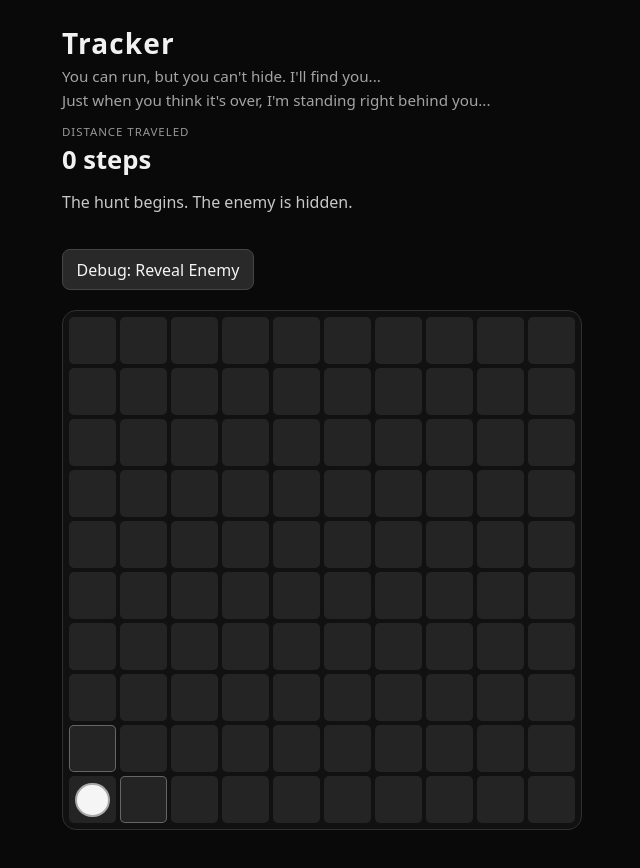
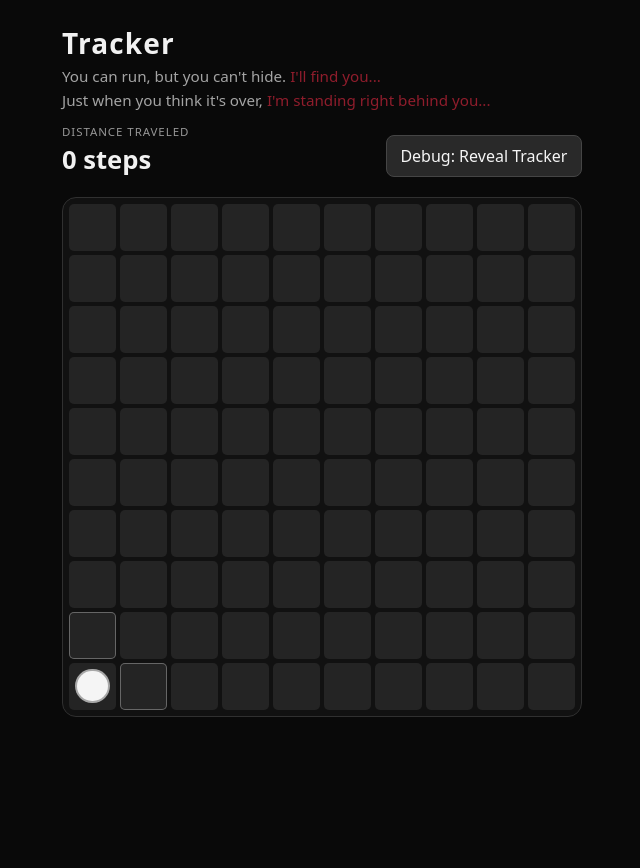
Before and after one commit to ehaezebroeck/Tracker-Game, a React (Vite) app: page / in a window 1280 px wide. Shown: the whole page, without its empty margins (318-958 px from the left). After the commit the page ends 800 px from the top, so only its background shows below. Built offline with nearby package versions, Linux system fonts and the light colour scheme.

Commit message:
cosmetic ui redesign. (vague but I'm tired)

```diff
--- a/src/App.css
+++ b/src/App.css
@@ -25,8 +25,14 @@
   font-size: 0.95rem;
 }
 
+.tagline-threat {
+  color: #8f1d2c;
+}
+
 .stats {
   display: flex;
+  align-items: flex-end;
+  justify-content: space-between;
   gap: 1.75rem;
 }
 
@@ -49,12 +55,6 @@
   margin: 0;
   min-height: 2.7em;
   color: #c8c8c8;
-}
-
-.actions {
-  display: flex;
-  flex-wrap: wrap;
-  gap: 0.5rem;
 }
 
 button {
@@ -161,8 +161,8 @@ button:disabled {
 }
 
 .cell-enemy::before {
-  background: #e15b5b;
-  box-shadow: 0 0 0 2px #8d2e2e;
+  background: #8f1d2c;
+  box-shadow: 0 0 0 2px #8f1d2c;
 }
 
 .cell-player.cell-enemy::after {
@@ -210,10 +210,10 @@ button:disabled {
 
 .game-over h2 {
   margin: 0;
-  color: #e15b5b;
+  color: #8f1d2c;
 }
 
 .game-over p {
   margin: 0;
-  color: #b93b46;
+  color: #6f1721;
 }
--- a/src/App.jsx
+++ b/src/App.jsx
@@ -96,29 +96,22 @@ function App() {
       <header className="hud">
         <div className="title-row">
           <h1>Tracker</h1>
-          <p className="tagline">You can run, but you can't hide. I'll find you...</p>
-          <p className="tagline">Just when you think it's over, I'm standing right behind you...</p>
+          <p className="tagline">You can run, but you can't hide. <span className="tagline-threat">I'll find you...</span></p>
+          <p className="tagline">Just when you think it's over, <span className="tagline-threat">I'm standing right behind you...</span></p>
         </div>
 
         <div className="stats">
-          <div>
+          <div className="distance-display">
             <span className="stat-label">Distance Traveled</span>
             <strong className="stat-value">{state.turns} steps</strong>
           </div>
-        </div>
-
-        <p className="log" role="status">
-          {state.log}
-        </p>
-
-        <div className="actions">
           <button
             type="button"
             className={debugReveal ? 'toggle on' : 'toggle'}
             aria-pressed={debugReveal}
             onClick={() => setDebugReveal((open) => !open)}
           >
-            Debug: Reveal Enemy
+            Debug: Reveal Tracker
           </button>
         </div>
       </header>
```
